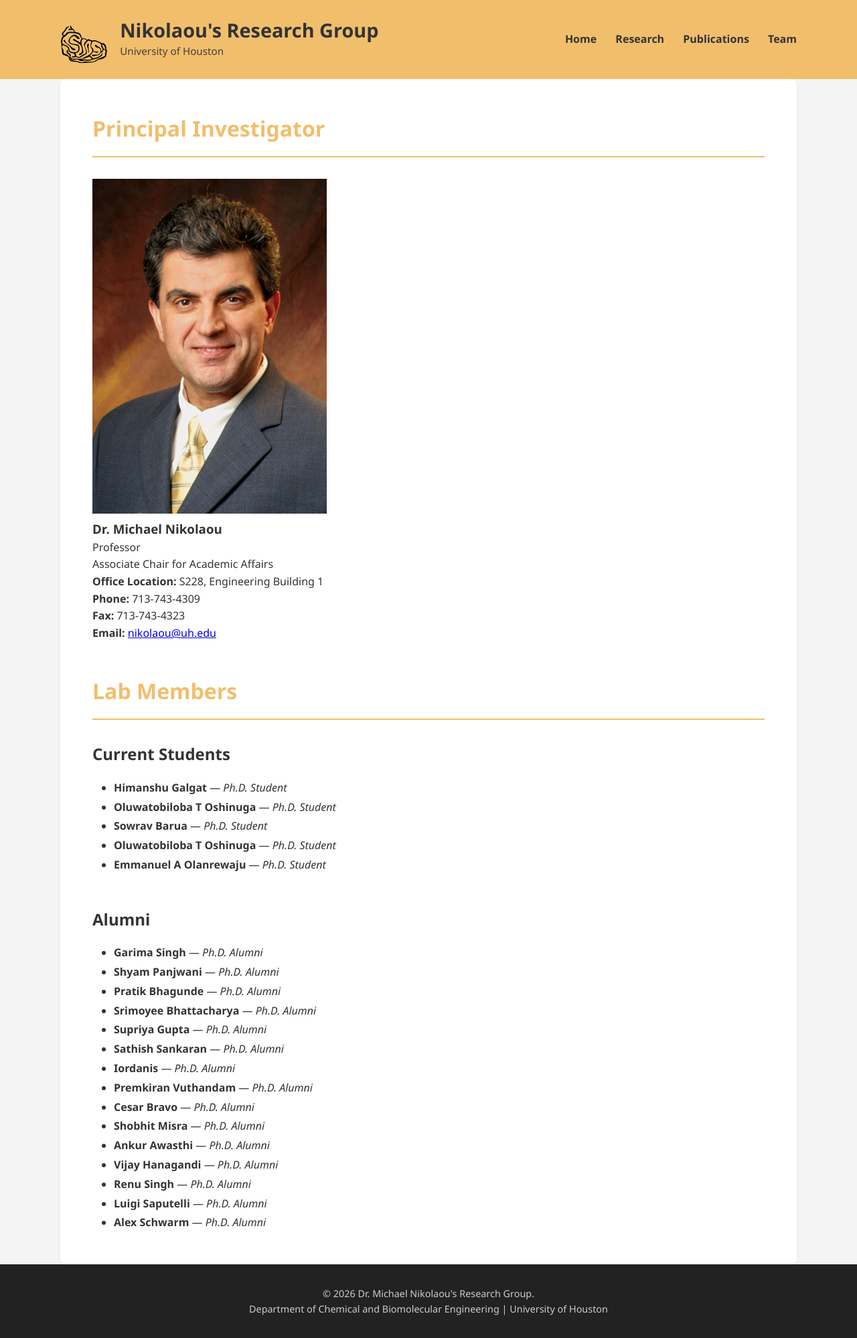
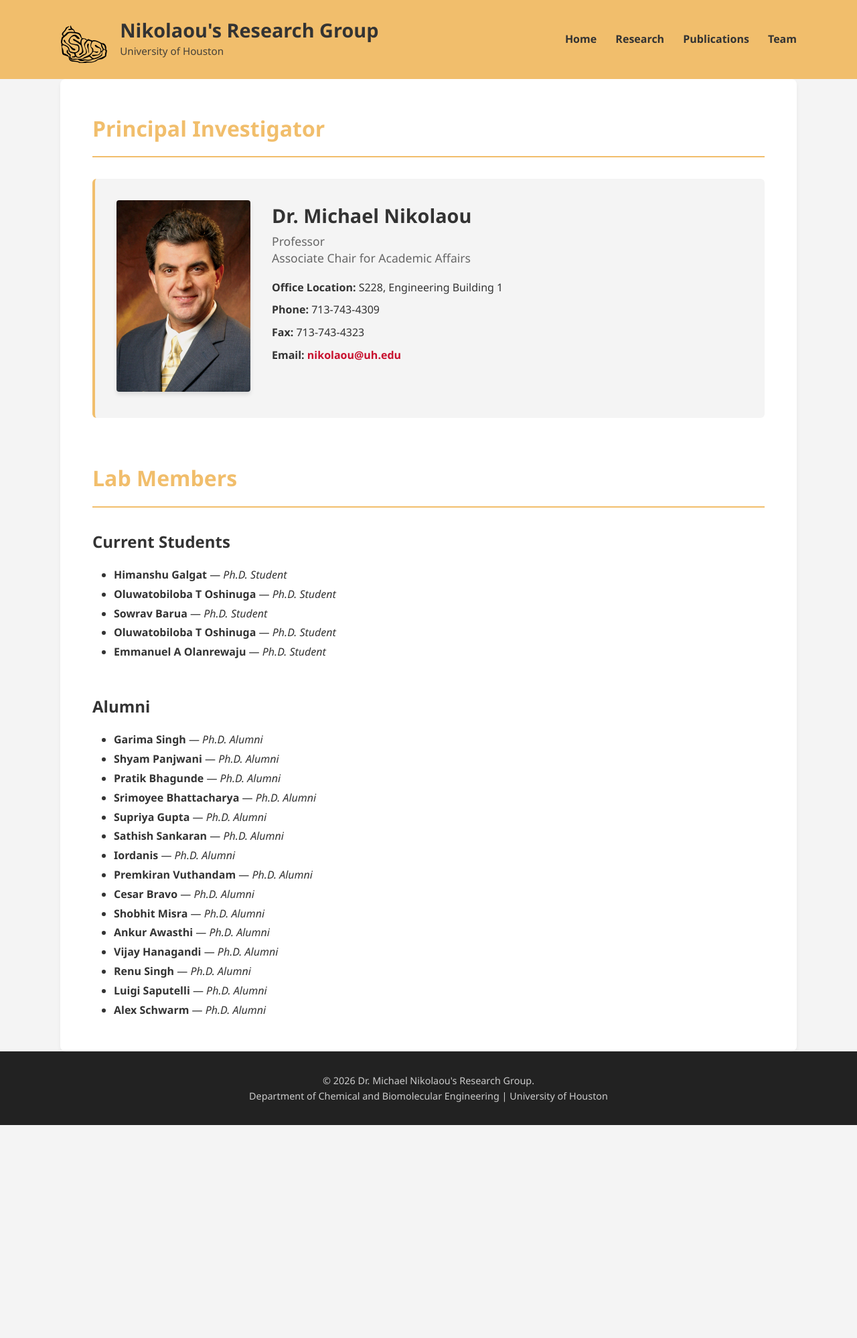
Before and after one commit to GALGAT/nikolaou-lab, a Jekyll site: the page built from students.html, in a window 1280 px wide. Shown: the whole page at 67% size. Built offline with Jekyll 4.4.1, drawn with Linux system fonts in a browser that asks for light colours; after the commit the page ends 1680 px from its top, so only the background shows below that.

Commit message:
Add styles for PI Profile layout and responsiveness

```diff
--- a/css/style.css
+++ b/css/style.css
@@ -233,3 +233,59 @@ footer {
 .pub-link:hover {
     text-decoration: underline;
 }
+
+/* --- PI Profile Layout --- */
+.pi-profile {
+    display: flex;
+    gap: 2rem;
+    align-items: flex-start;
+    margin-bottom: 4rem;
+    background: var(--bg-light);
+    padding: 2rem;
+    border-radius: 6px;
+    border-left: 4px solid var(--theme-color);
+}
+
+.pi-photo img {
+    width: 200px; /* Keeps the image at a nice, consistent size */
+    height: auto;
+    border-radius: 4px;
+    box-shadow: 0 4px 6px rgba(0,0,0,0.1); /* Adds a subtle shadow */
+}
+
+.pi-details h3 {
+    font-size: 1.8rem;
+    color: var(--text-dark);
+    margin-bottom: 0.2rem;
+}
+
+.pi-details .pi-title {
+    font-size: 1.1rem;
+    color: var(--text-light);
+    margin-bottom: 1.2rem;
+    line-height: 1.4;
+}
+
+.pi-details p {
+    margin-bottom: 0.5rem;
+    font-size: 1rem;
+}
+
+.pi-email {
+    color: #C8102E; /* Uses the red color shown in your screenshot */
+    text-decoration: none;
+    font-weight: 600;
+}
+
+.pi-email:hover {
+    text-decoration: underline;
+}
+
+/* Makes the profile stack vertically on mobile phones */
+@media (max-width: 768px) {
+    .pi-profile {
+        flex-direction: column;
+        align-items: center;
+        text-align: center;
+    }
+}
```
